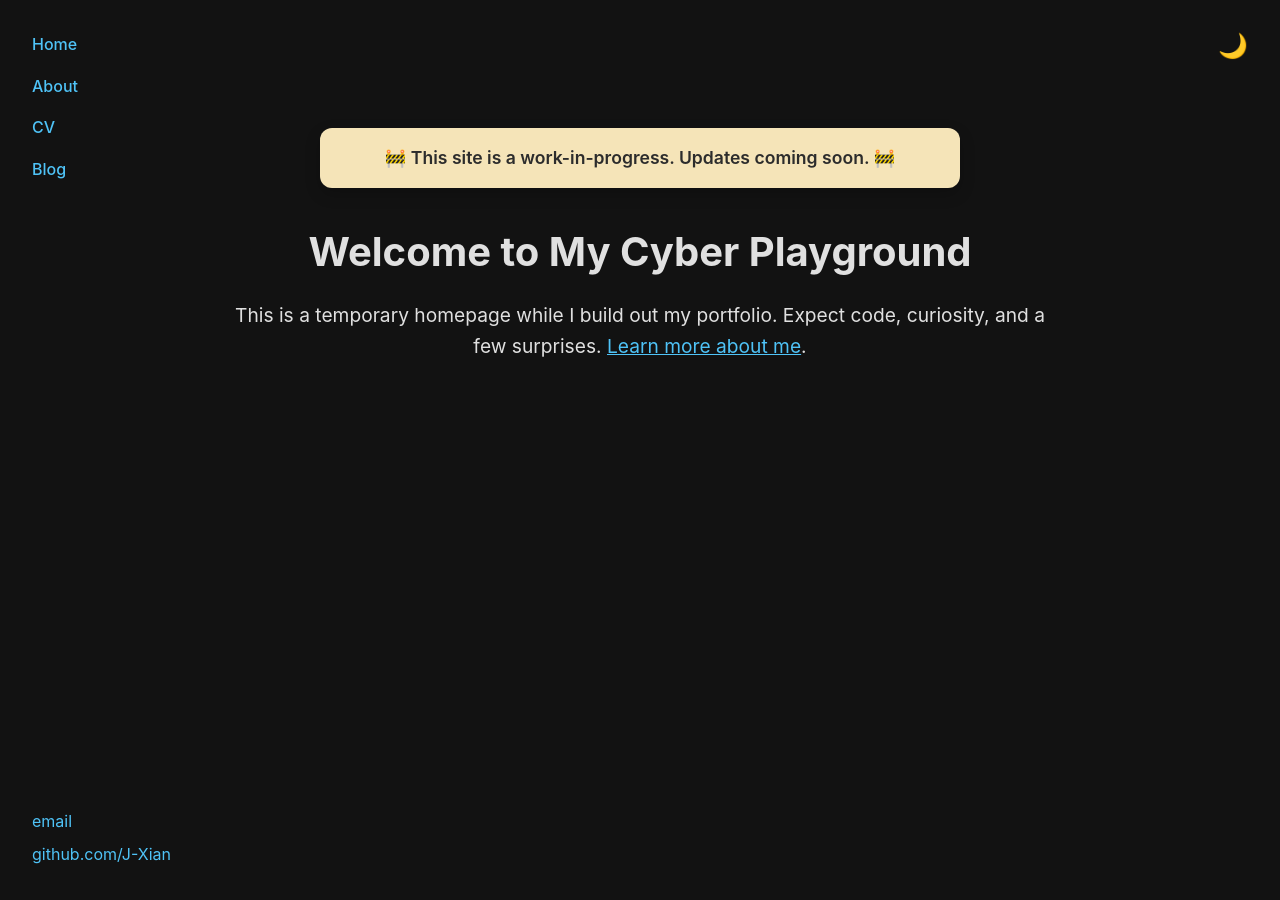
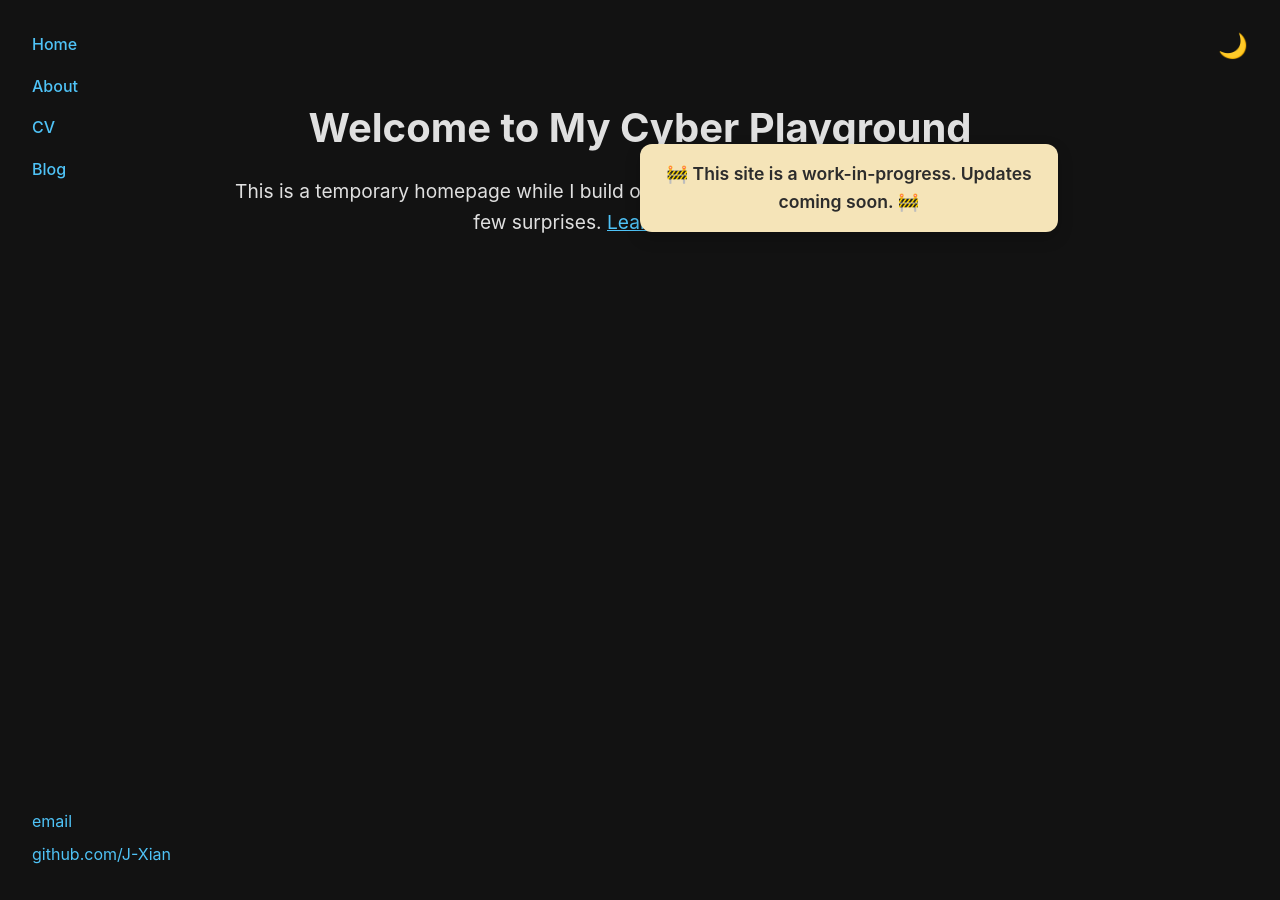
Before and after one commit to J-Xian/J-Xian.github.io, a Jekyll site: the page built from index.html, in a window 1280 px wide. Built offline with Jekyll 4.4.1, drawn with Linux system fonts in a browser that asks for light colours.

Commit message:
Update main.css

```diff
--- a/css/main.css
+++ b/css/main.css
@@ -175,6 +175,11 @@ footer a:hover {
   max-width: 640px;
   margin: 2rem auto;
   transition: box-shadow 0.3s ease, transform 0.3s ease;
+  position: fixed;
+  top: 1rem;
+  left: 50%;
+  transform: translateX(-50%);
+  z-index: 1000;
 }
 
 .wip-banner:hover {
@@ -185,8 +190,8 @@ footer a:hover {
 /* Optional fade-in animation */
 .fade-in {
   opacity: 0;
-  transform: translateY(-40px);
-  animation: slideDownFade 0.6s ease-out forwards;
+  transform: translateY(-60px);
+  animation: slideDownFade 0.5s ease-out forwards;
 }
 
 @keyframes slideDownFade {
```
